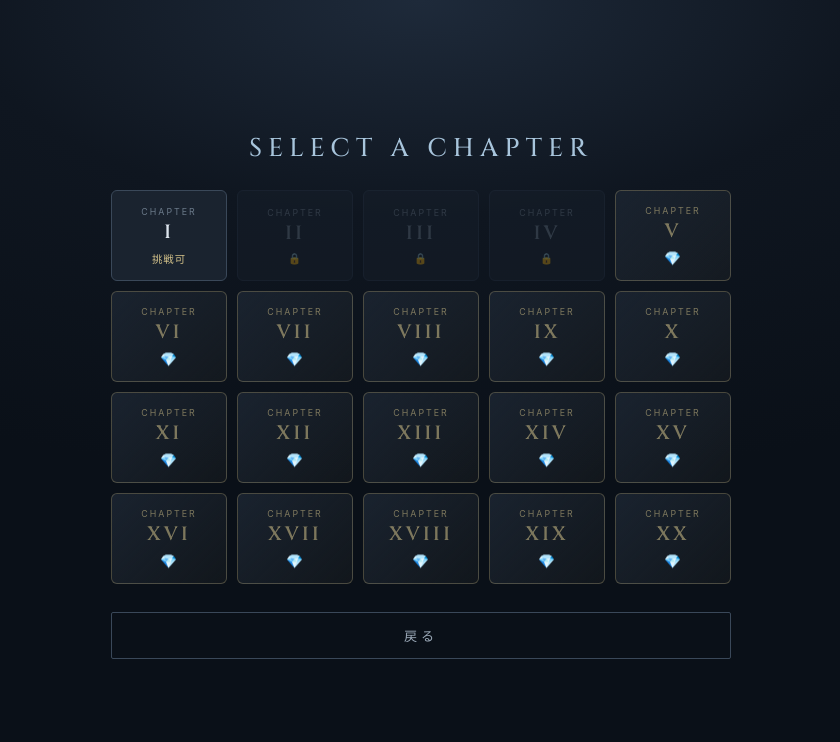
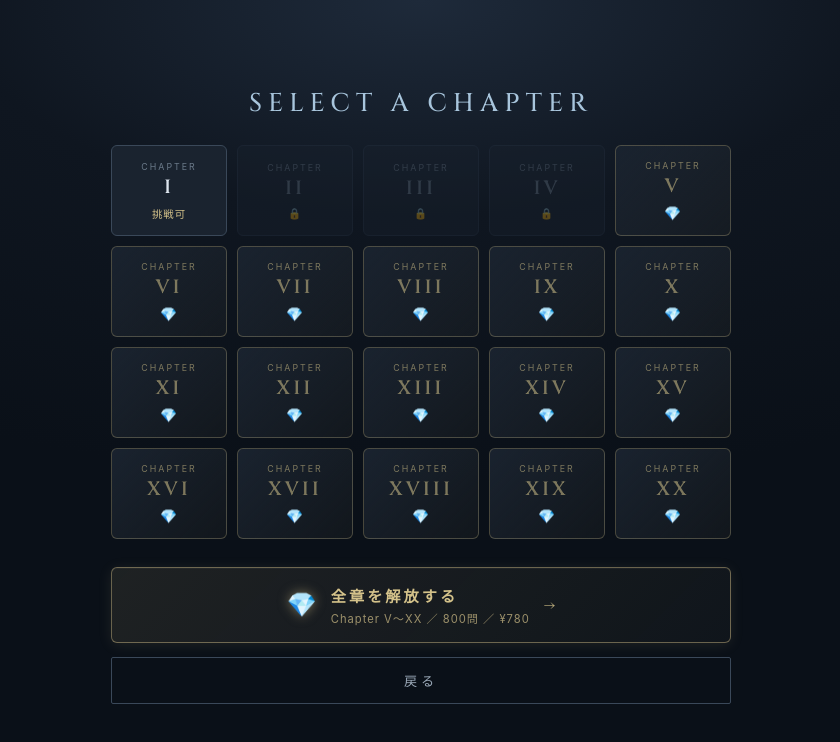
Before and after one commit to hirohiro-ginonawa/coffee-quiz, a plain HTML site: page index.html in a window 1280 px wide. Both pictures are taken after a click on the button "章を選ぶ". Shown: the whole page, without its empty margins (219-1059 px from the left). Drawn offline with nearby package versions, Linux system fonts and the light colour scheme; a web font is replaced by a local one.

Commit message:
Add: 章選択画面に「全章を解放する」常設CTAボタン — 進行状況に関わらず購入導線が使えるように
- 無料章クリア前でもBOOTH購入モーダルへ遷移できる
- 解放済みユーザーには自動で非表示
- 金箔グラデでプレミアム感を強調、章グリッド直下に配置
- sw cache v8→v9 に更新して既存訪問者にも配信

Co-Authored-By: Claude Opus 4.7 <noreply@anthropic.com>

```diff
--- a/game.js
+++ b/game.js
@@ -190,6 +190,9 @@ function init() {
     renderLevelSelect();
     showScreen('screen-level-select');
   });
+
+  // 章選択画面の「全章を解放する」CTA
+  $('btn-unlock-cta').addEventListener('click', () => openUnlockModal());
 
   $('btn-back-start').addEventListener('click', () => {
     updateContinueButton();
@@ -441,6 +444,16 @@ function renderLevelSelect() {
   const session = loadSession();
   const inProgressLevel = session ? session.currentLevel : null;
   const paidUnlocked = (typeof Unlock !== 'undefined') ? Unlock.isUnlocked() : true;
+
+  // 全章解放CTA: 未解放のときだけ表示
+  const cta = $('btn-unlock-cta');
+  if (cta) {
+    if (!paidUnlocked) {
+      cta.classList.remove('hidden');
+    } else {
+      cta.classList.add('hidden');
+    }
+  }
 
   for (let i = 1; i <= TOTAL_LEVELS; i++) {
     const btn = document.createElement('button');
--- a/index.html
+++ b/index.html
@@ -120,6 +120,14 @@
     <div class="level-select-container">
       <h2>Select a Chapter</h2>
       <div id="level-grid" class="level-grid"></div>
+      <button id="btn-unlock-cta" class="btn-unlock-cta hidden">
+        <span class="unlock-cta-icon">💎</span>
+        <span class="unlock-cta-body">
+          <span class="unlock-cta-title">全章を解放する</span>
+          <span class="unlock-cta-sub">Chapter V〜XX ／ 800問 ／ ¥780</span>
+        </span>
+        <span class="unlock-cta-arrow">→</span>
+      </button>
       <button id="btn-back-start" class="btn-secondary">戻る</button>
     </div>
   </div>
--- a/style.css
+++ b/style.css
@@ -344,6 +344,62 @@ h1 {
 .level-btn.paid-locked .lv-stars {
   color: var(--gold);
   font-size: 0.85rem;
+}
+
+/* 全章解放CTA (章選択画面) */
+.btn-unlock-cta {
+  display: flex;
+  align-items: center;
+  justify-content: center;
+  gap: 14px;
+  width: 100%;
+  padding: 16px 22px;
+  margin-bottom: 14px;
+  background: linear-gradient(135deg, rgba(212,194,138,0.10), rgba(212,194,138,0.03));
+  border: 1px solid rgba(212,194,138,0.45);
+  border-radius: 6px;
+  color: var(--gold);
+  font-family: var(--font-jp-body);
+  cursor: pointer;
+  transition: all 0.25s;
+  box-shadow: 0 2px 14px rgba(212,194,138,0.10), inset 0 1px 0 rgba(255,255,255,0.04);
+}
+.btn-unlock-cta:hover {
+  background: linear-gradient(135deg, rgba(212,194,138,0.18), rgba(212,194,138,0.06));
+  border-color: var(--gold);
+  transform: translateY(-1px);
+  box-shadow: 0 6px 22px rgba(212,194,138,0.22), inset 0 1px 0 rgba(255,255,255,0.08);
+}
+.btn-unlock-cta.hidden { display: none; }
+.unlock-cta-icon {
+  font-size: 1.5rem;
+  line-height: 1;
+  filter: drop-shadow(0 0 6px rgba(212,194,138,0.5));
+}
+.unlock-cta-body {
+  display: flex;
+  flex-direction: column;
+  align-items: flex-start;
+  gap: 2px;
+  text-align: left;
+}
+.unlock-cta-title {
+  font-family: var(--font-logo);
+  font-size: 0.95rem;
+  font-weight: 600;
+  letter-spacing: 3px;
+  color: var(--gold);
+}
+.unlock-cta-sub {
+  font-size: 0.7rem;
+  color: rgba(212,194,138,0.7);
+  letter-spacing: 1px;
+}
+.unlock-cta-arrow {
+  font-family: var(--font-logo);
+  color: var(--gold);
+  font-size: 1.1rem;
+  opacity: 0.85;
 }
 
 /* ========== ゲーム画面 ========== */
--- a/sw.js
+++ b/sw.js
@@ -1,5 +1,5 @@
 // Service Worker: オフライン対応 / PWA
-const CACHE_NAME = 'coffee-quiz-v8';
+const CACHE_NAME = 'coffee-quiz-v9';
 const ASSETS = [
   './',
   './index.html',
```
